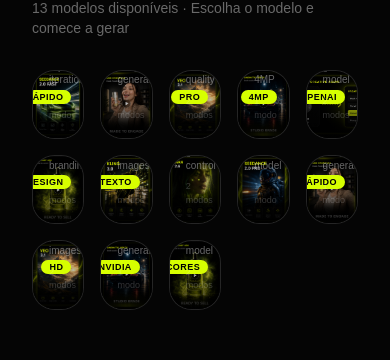
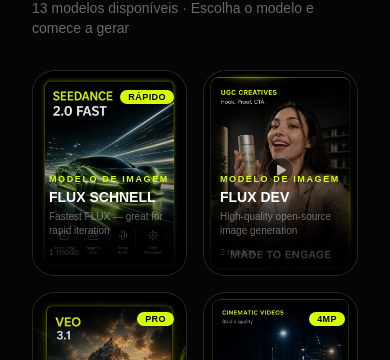
Before and after one commit to andreajoa/NOVA, a Next.js app: page /dashboard/models in a window 390 px wide. Shown: the part 183-543 px from the top of the page. Built offline with nearby package versions, Linux system fonts and the light colour scheme; no server answers.

Commit message:
fix: grid responsivo mobile nas páginas de modelos

```diff
--- a/src/app/dashboard/generate/page.jsx
+++ b/src/app/dashboard/generate/page.jsx
@@ -26,7 +26,7 @@
       <h1 className="text-4xl font-black uppercase tracking-[-0.05em] mb-2">Gerar Vídeo</h1>
       <p className="text-white/40 text-sm mb-8">{videoModels.length} modelos disponíveis · Escolha o modelo e comece a gerar</p>
 
-      <div className="grid grid-cols-5 gap-4">
+      <div className="grid grid-cols-2 gap-4 sm:grid-cols-3 lg:grid-cols-4 xl:grid-cols-5">
         {videoModels.map(([key, model]) => {
           const m = VIDEO_META[key] || { badge:"", img:"/nova/nova-seedance-pro.png" };
           const modeCount = Object.keys(model.modes || {}).length;
--- a/src/app/dashboard/models/page.jsx
+++ b/src/app/dashboard/models/page.jsx
@@ -29,7 +29,7 @@
       <h1 className="text-4xl font-black uppercase tracking-[-0.05em] mb-2">Gerar Imagem</h1>
       <p className="text-white/40 text-sm mb-8">{imageModels.length} modelos disponíveis · Escolha o modelo e comece a gerar</p>
 
-      <div className="grid grid-cols-5 gap-4">
+      <div className="grid grid-cols-2 gap-4 sm:grid-cols-3 lg:grid-cols-4 xl:grid-cols-5">
         {imageModels.map(([key, model]) => {
           const m = IMAGE_META[key] || { badge:"", img:"/nova/nova-seedance-pro.png" };
           const modeCount = Object.keys(model.modes || {}).length;
```
